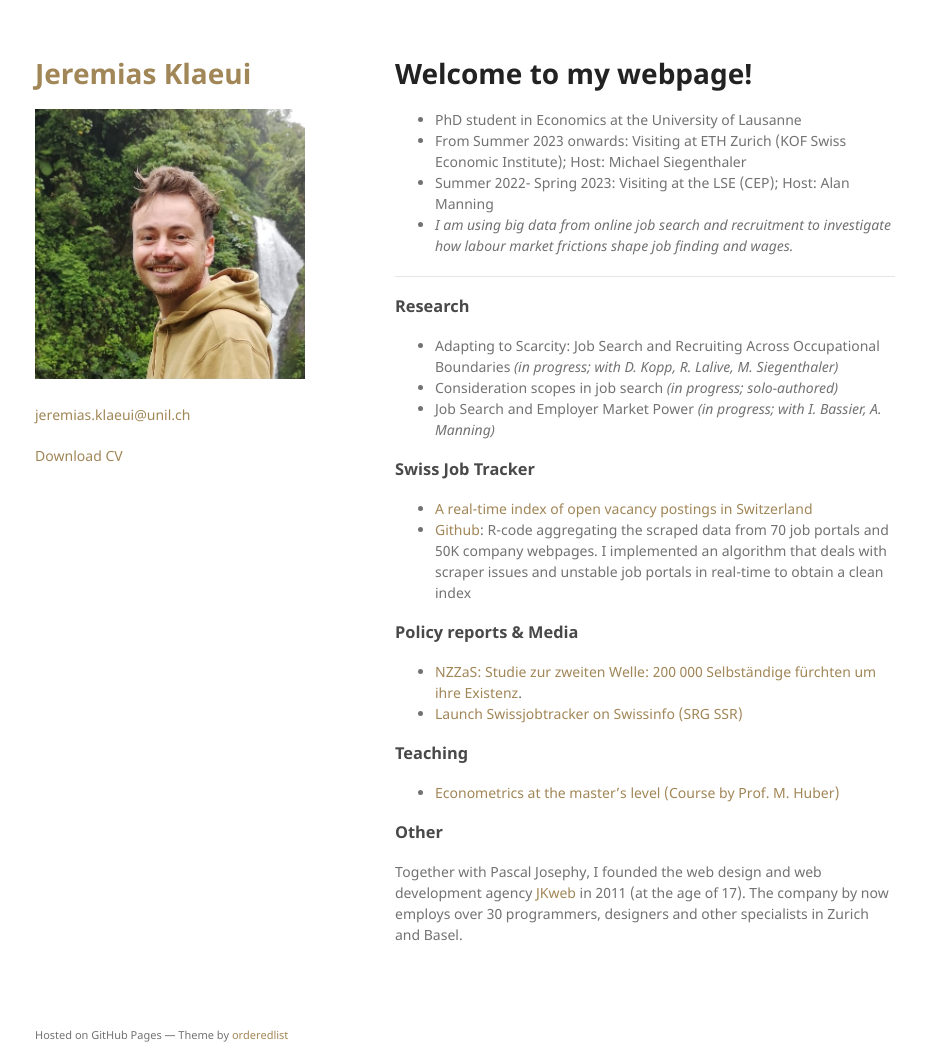
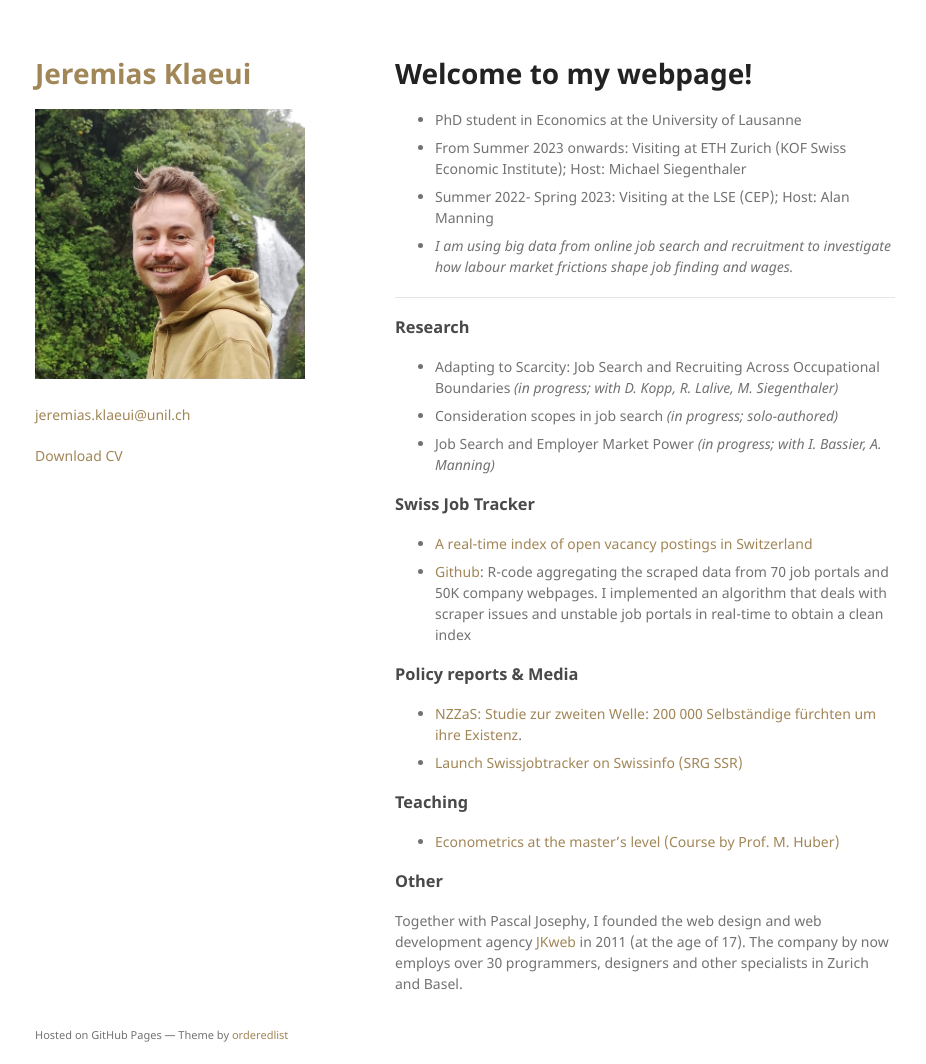
Before and after one commit to jklaeui/jklaeui.github.io, a Jekyll site: the page built from index.md, in a window 1280 px wide and 1064 px high. Shown: the whole window, without its empty margins (175-1101 px from the left). Built offline with Jekyll 4.4.1, drawn with Linux system fonts in a browser that asks for light colours; our own code applies the rules of GitHub Pages for plain Markdown files; the repository's description, which GitHub fills in, is left out.

Commit message:
more space between list items

```diff
--- a/assets/css/style.scss
+++ b/assets/css/style.scss
@@ -2,3 +2,7 @@
 ---
 
 @import "jekyll-theme-minimal";
+
+li {
+    margin-bottom: .5em;
+}
```
